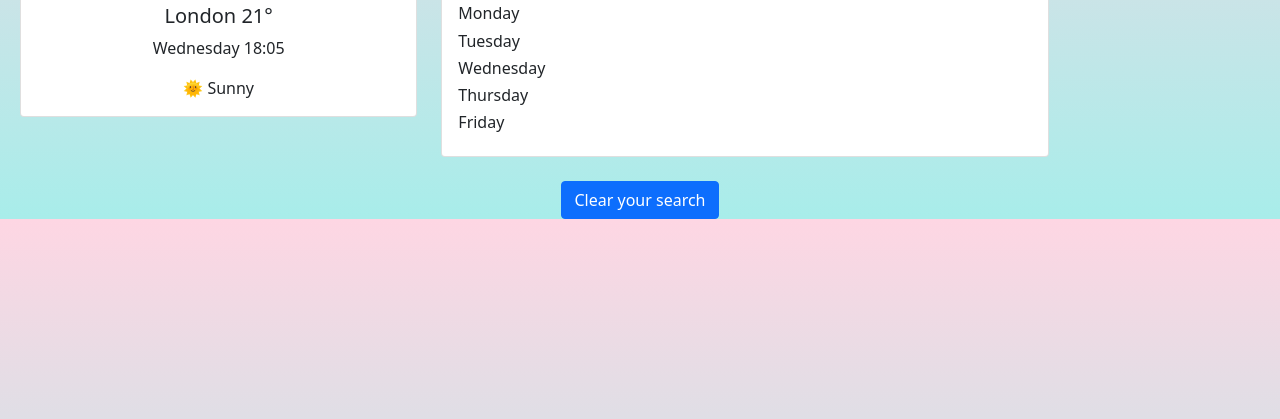
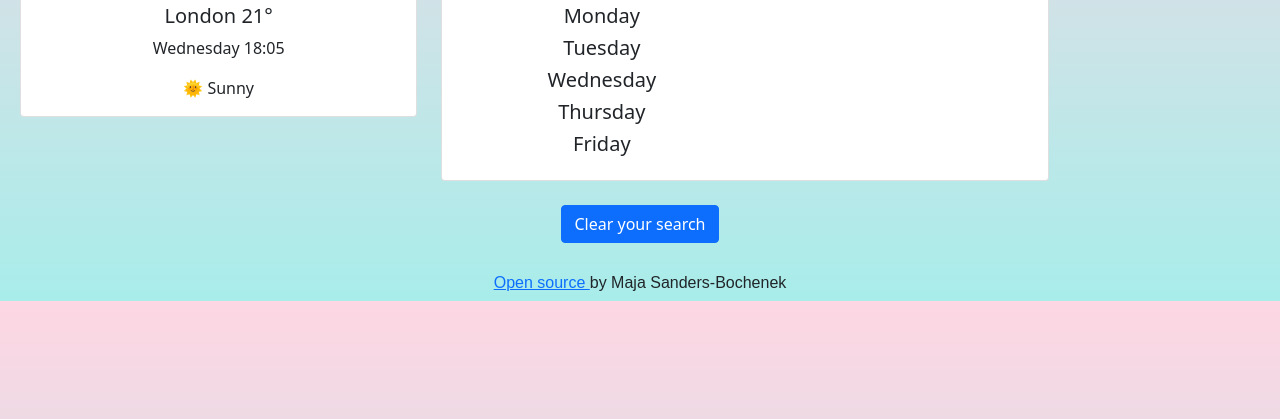
Before and after one commit to sandemay/MyFirst-App, a website built with Parcel: page index.html in a window 1280 px wide. Shown: the part 339-758 px from the top of the page. Built offline with nearby package versions, Linux system fonts and the light colour scheme.

Commit message:
Open source added

```diff
--- a/index.html
+++ b/index.html
@@ -38,11 +38,11 @@
           <div class="card-body">
             <div class="col-sm-6">
               <h2>Upcoming days:</h2>
-              <h6 class="card-title">Monday</h6>
-              <h6 class="card-title">Tuesday</h6>
-              <h6 class="card-title">Wednesday</h6>
-              <h6 class="card-title">Thursday</h6>
-              <h6 class="card-title">Friday</h6>
+              <h5 class="card-title">Monday</h5>
+              <h5 class="card-title">Tuesday</h5>
+              <h5 class="card-title">Wednesday</h5>
+              <h5 class="card-title">Thursday</h5>
+              <h5 class="card-title">Friday</h5>
             </div>
           </div>
         </div>
@@ -56,6 +56,8 @@
         </div>
       </div>
     </div>
+    <h6>  <a href="https://github.com/sandemay/MyFirst-App">  Open source    </a>
+     by Maja Sanders-Bochenek</h6>
     <script src="index.js"></script>
   </body>
 </html>
--- a/styles.css
+++ b/styles.css
@@ -14,9 +14,17 @@ h5 {
   text-align: center;
 }
 
+h6 {
+  text-align: center;
+  font: 300;
+  font-family: fantasy;
+  padding-top: 30px;
+}
+
 p {
   text-align: center;
 }
+
 body {
   background-image: linear-gradient(to top, #a8edea 0%, #fed6e3 100%);
   padding-left: 20px;
```
